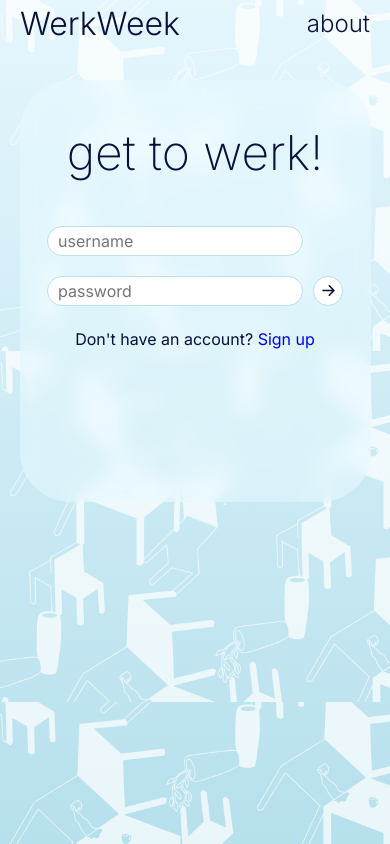
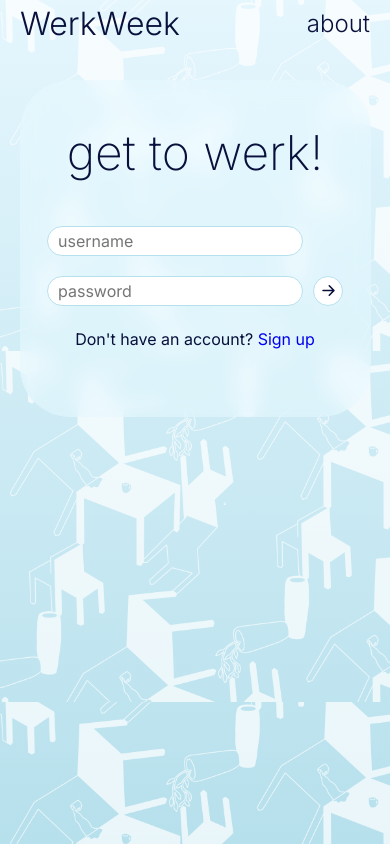
Before and after one commit to armstmol01/weekly-planner, a React (Create React App) app in the folder client/: page / in a window 390 px wide. Built offline with nearby package versions, Linux system fonts and the light colour scheme; a web font is replaced by a local one.

Commit message:
login container height fix

```diff
--- a/client/src/components/login/Login.css
+++ b/client/src/components/login/Login.css
@@ -28,7 +28,9 @@ h1 {
   border: 0px solid var(--color-light);
   color: var(--color-primary);
   width: 60rem;
-  height: 30rem;
+  /* width: fit-content; */
+  height: fit-content;
+  padding: 2rem 0 4rem 0;
   /* border-radius: 10px; */
   display: flex;
   flex-direction: column;
@@ -105,7 +107,7 @@ button {
 .title {
   font-weight: 200;
   font-size: 5rem;
-  padding-top: 3.5rem;
+  /* padding-top: 3.5rem; */
 }
 
 .calendar__icon {
@@ -150,13 +152,12 @@ button {
 @media screen and (max-width: 850px) {
   .title {
     font-size: 3rem;
-    padding-top: 2rem;
   }
 
   .login__container {
     width: 90%;
-    max-height: 50vh;
-    min-height: fit-content;
+    min-width: fit-content;
+    height: fit-content;
     margin-top: 2rem;
   }
 
```
